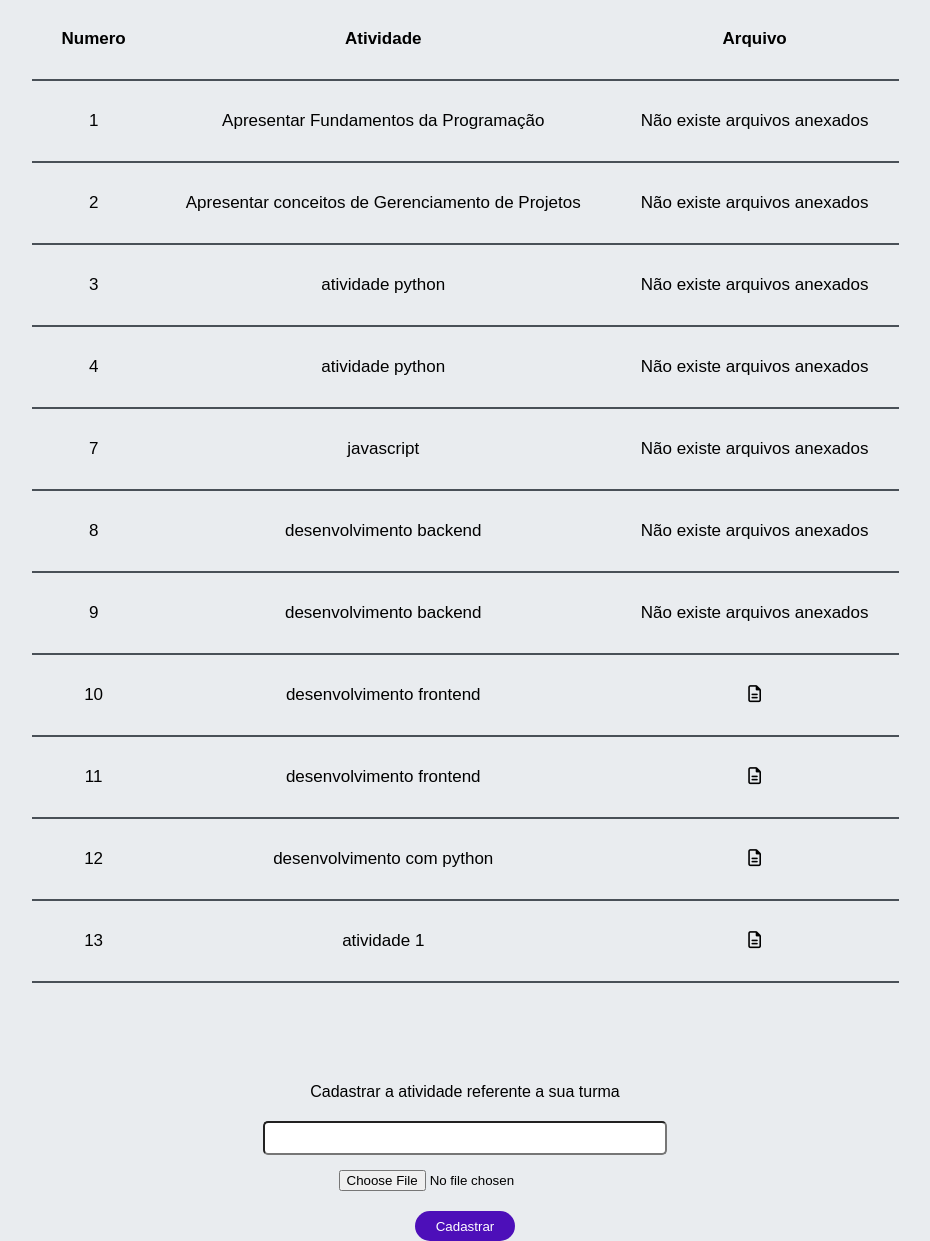
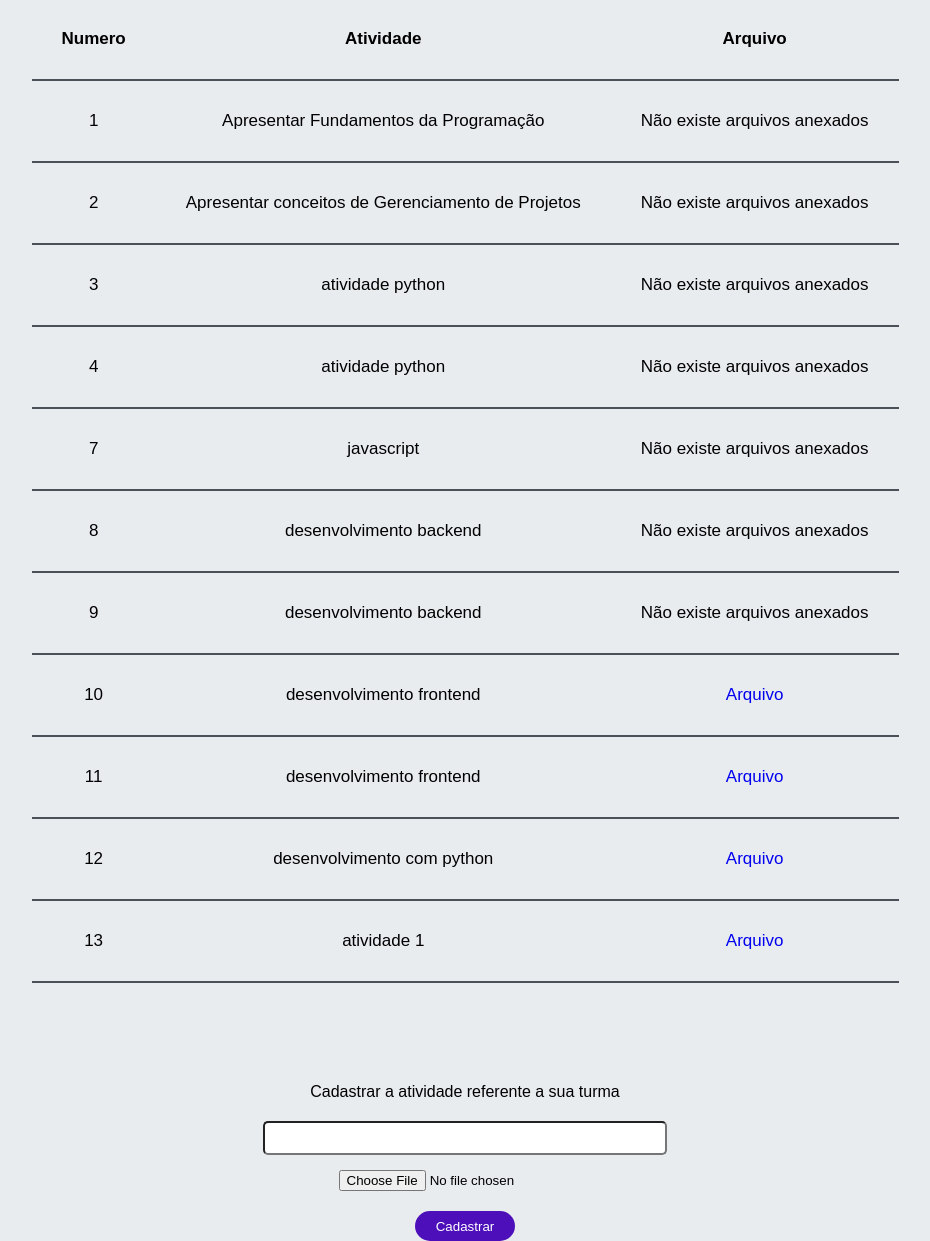
Before and after one commit to MariaEDuarda005/Projeto-Escola-Senai, a Django app: template Escola/App_Escola/templates/turmaAtividade.html in a window 1280 px wide. Shown: the part 147-1388 px from the top of the page, without its empty margins (175-1105 px from the left). Run offline with Django 5.2, Linux system fonts and the light colour scheme; the template is opened without the code that fills it: values that come from a table or form of the project are taken from there, others are empty; data comes from the database, SQL or seed files in the repository; both versions use the stored data as it was after the commit; some libraries are stand-ins or nearby versions.

Commit message:
Exibir arquivos

```diff
--- a/Escola/App_Escola/templates/turmaAtividade.html
+++ b/Escola/App_Escola/templates/turmaAtividade.html
@@ -47,7 +47,8 @@
                     <td>{{ atividade.nome_atividade }}</td>
                     <td>
                         {% if atividade.arquivo %}
-                            <i class="fa-regular fa-file-lines"></i>
+                            {% comment %} <a href={{atividade.arquivo}}><i class="fa-regular fa-file-lines"></i></a> {% endcomment %}
+                            <a href="../../{{atividade.arquivo}}">Arquivo</a>
                         {% else %}
                             <p>Não existe arquivos anexados</p>
                         {% endif %}
--- a/Escola/App_Escola/urls.py
+++ b/Escola/App_Escola/urls.py
@@ -10,5 +10,6 @@ urlpatterns = [
     path('lista_turma/<int:id_professor>', views.lista_turma, name='lista_turma'),
     path('excluir_turma/<int:id_turma>', views.excluir_turma, name='excluir_turma'),
     path('cad_atividade/<int:id_turma>', views.cad_atividade, name='cad_atividade'),
-    path('sair', views.sair, name='sair')
+    path('sair', views.sair, name='sair'),
+    path('atividade_arquivo/<str:nome_arquivo>', views.exibir_arquivo, name='exibir_arquivo')
 ]
```
Also changed, not shown: Escola/App_Escola/views.py (+23 -26 lines), Escola/db.sqlite3, 2 other files.
